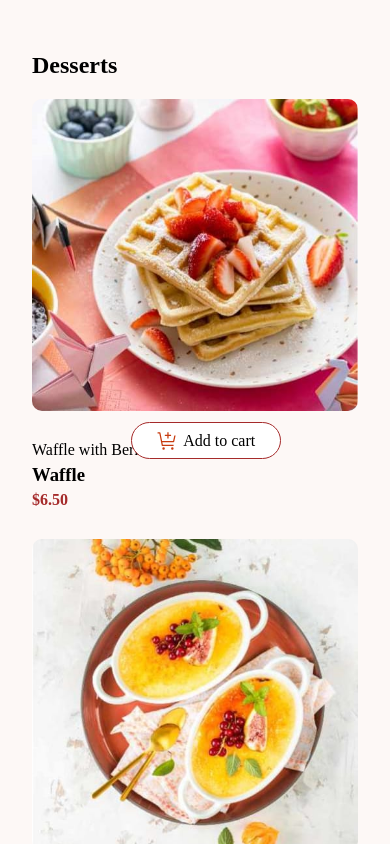
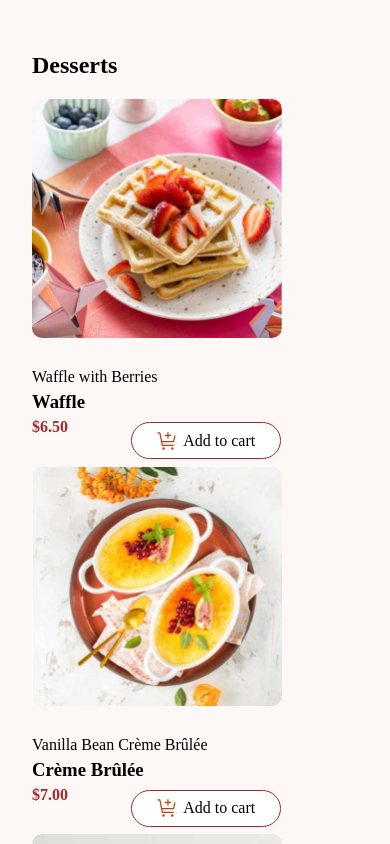
Before and after one commit to Pelz00/Product-list, a React (Vite) app: page / in a window 390 px wide. Shown: the top 844 px of the page. Built offline with nearby package versions, Linux system fonts and the light colour scheme.

Commit message:
Update responsive.css

```diff
--- a/src/responsive.css
+++ b/src/responsive.css
@@ -1,15 +1,28 @@
-@media (max-width:768px) {
+@media (max-width:780px) {
 main{
     grid-template-columns: 1fr;
     padding: 2rem;
     }
 
+.product-list {
+   width: 200px;
+   flex-grow: 1;
 }
 
+.cartBtn{
+   top: 12.1rem;
+   left: 2.2rem;
+}
+.actions{
+   top: 12.1rem;
+   left: 2.2rem;
+}
+
+}
+
+
 @media (max-width:480px) {
-.product-list .product-Img{
-   width: 100%;
-}
+
 .main-modal{
   padding: 1rem;
   width: 300px;
@@ -24,3 +37,21 @@ main{
 }
 
 }
+
+
+@media (max-width:380px) {
+
+.main-modal{
+  padding: 1rem;
+  width: 300px;
+}
+.cartBtn{
+   top: 17.2rem;
+   left: 5rem;
+}
+.actions{
+   top: 17.2rem;
+   left: 5rem;
+}
+
+}
```
